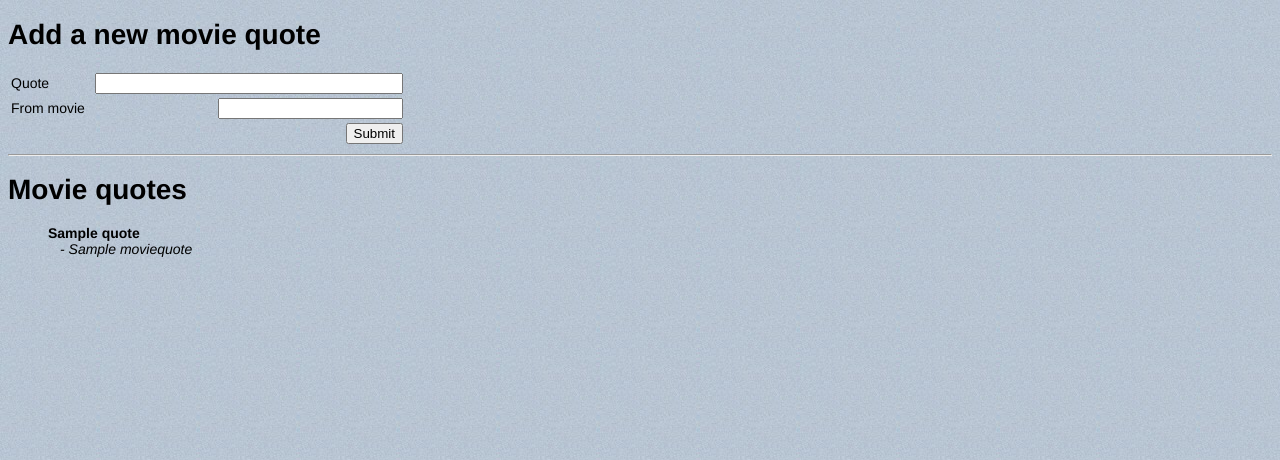
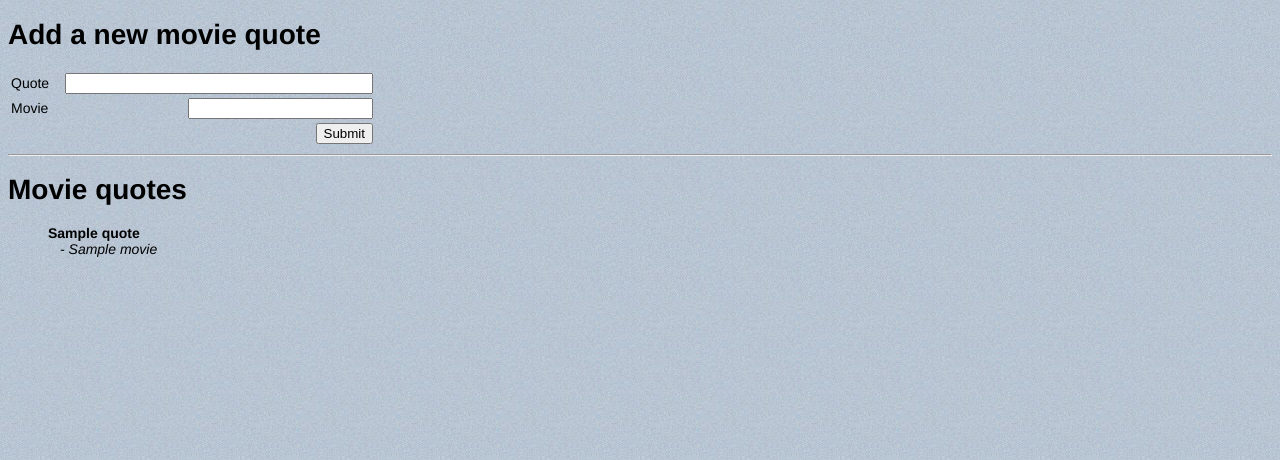
Before and after one commit to RoseMobileEndpoints/MovieQuotesWebApp, a Python web app: template templates/moviequotes.html in a window 1280 px wide. Shown: the top 460 px of the page. Run offline with Jinja, Linux system fonts and the light colour scheme; the template is opened without the code that fills it: most values are stand-ins (such as "Sample title", 1, 10 or a date in 2020).

Commit message:
Rename title to movie

```diff
--- a/main.py
+++ b/main.py
@@ -36,7 +36,7 @@
 
     def post(self):
         new_quote = MovieQuote(parent=_PARENT_KEY,
-                               title=self.request.get('title'),
+                               movie=self.request.get('movie'),
                                quote=self.request.get('quote'))
         new_quote.put()
         self.redirect(self.request.referer)
--- a/models.py
+++ b/models.py
@@ -1,10 +1,10 @@
 
 from google.appengine.ext import ndb
 
-# TODO: Convert this non-Endpoints version to Endpoints!
+# TODO: Convert this non-Endpoints version to use Endpoint Models!
 
 class MovieQuote(ndb.Model):
     """ A movie quote and the title of the movie. """
-    title = ndb.StringProperty()
     quote = ndb.StringProperty()
+    movie = ndb.StringProperty()
     last_touch_date_time = ndb.DateTimeProperty(auto_now=True)
--- a/static/stylesheets/moviequotes.css
+++ b/static/stylesheets/moviequotes.css
@@ -7,7 +7,7 @@
 	width: 300px;
 }
 
-input[name=title] {
+input[name=movie] {
 	float: right;
 }
 
@@ -19,12 +19,12 @@
     list-style-type: none;
 }
 
-.movie-title {
+.movie {
 	font-style: italic;
 	margin-left: 12px;
 	margin-bottom: 10px;
 }
 
 td:first-child {
-	width: 80px;
+	width: 50px;
 }
--- a/templates/moviequotes.html
+++ b/templates/moviequotes.html
@@ -15,8 +15,8 @@
 		  <td><input type="text" name="quote"></td>
 		</tr>
 		<tr>
-		  <td>From movie</td>
-		  <td><input type="text" name="title"></td>
+		  <td>Movie</td>
+		  <td><input type="text" name="movie"></td>
 		</tr>
 		<tr>
 		  <td></td>
@@ -30,7 +30,7 @@
 	  {% for moviequote in moviequotes %}
 		<li>
 		  <b>{{moviequote.quote}}</b>
-		  <div class="movie-title">- {{moviequote.title}}</div>
+		  <div class="movie">- {{moviequote.movie}}</div>
 		</li>
 	  {% endfor %}
 	</ul>
```
